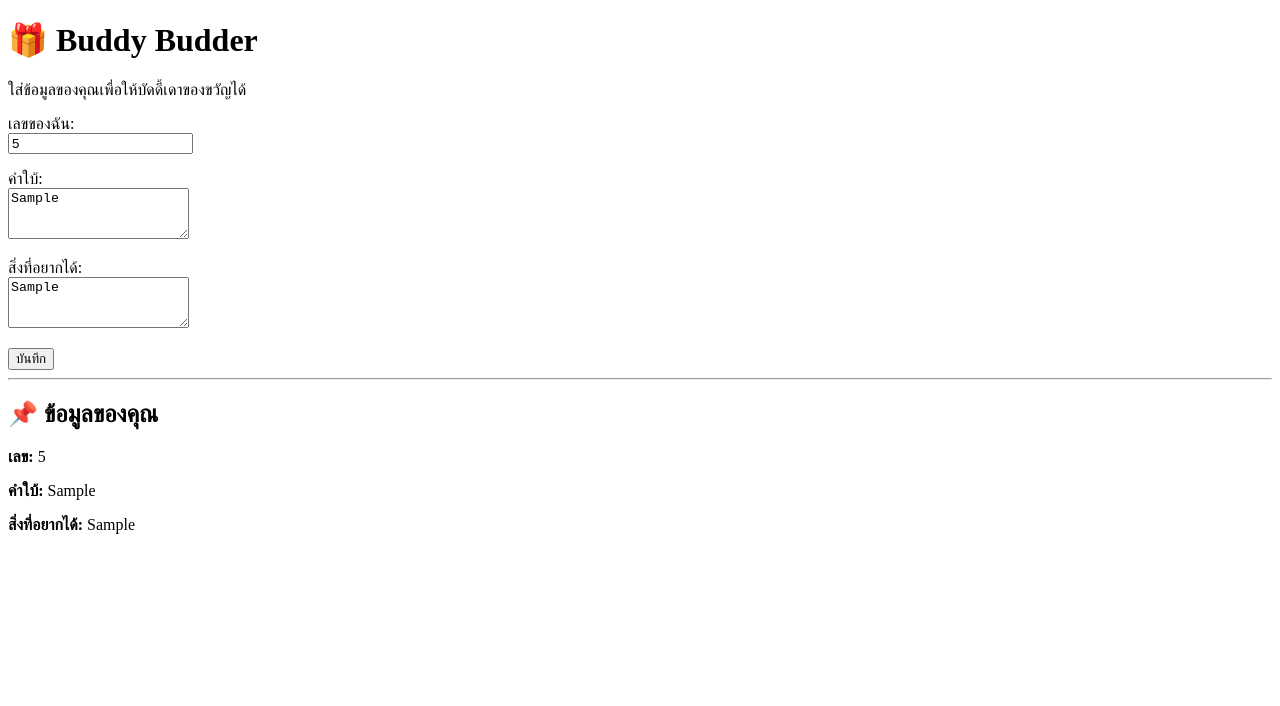
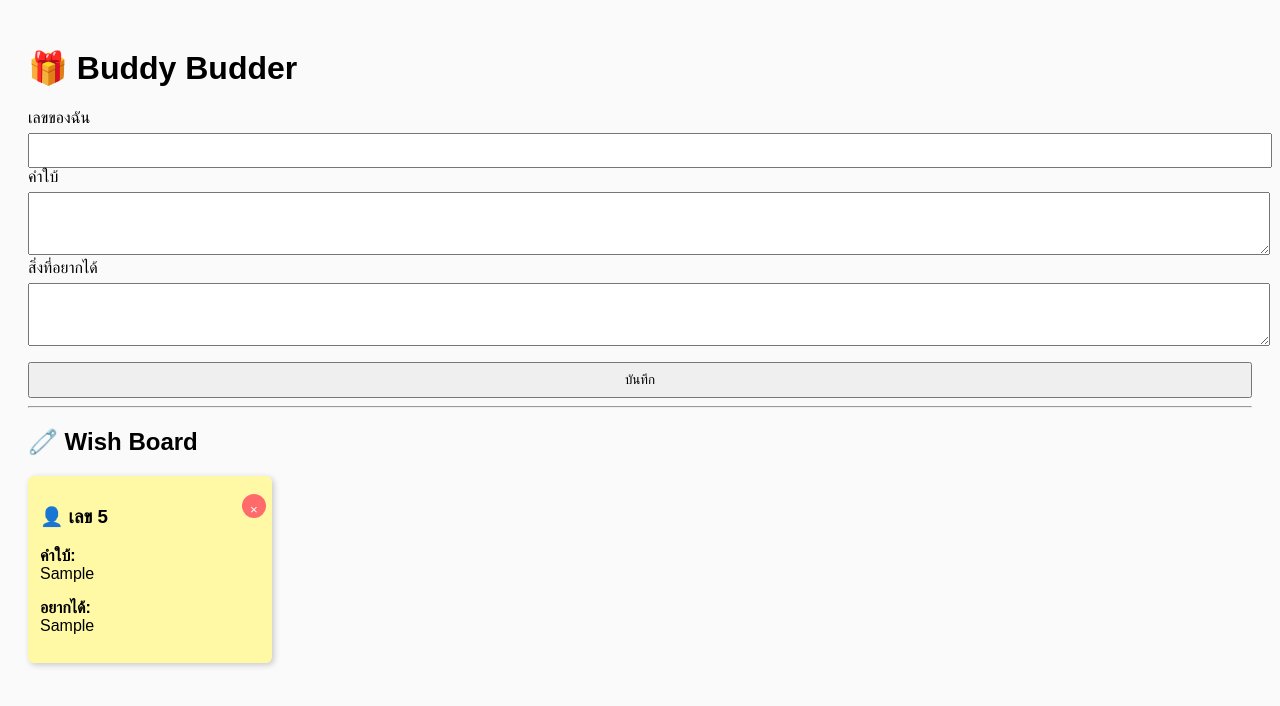
Before and after one commit to bewburats/xspring-buddy-budder, a plain HTML site: page index.html in a window 1280 px wide. Both pictures are taken after typing "5", "Sample", "Sample" into the empty fields and a click on the button "บันทึก". Drawn offline with Linux system fonts and the light colour scheme.

Commit message:
[Edit] UI and Add delete button

```diff
--- a/index.html
+++ b/index.html
@@ -2,49 +2,118 @@
 <html lang="th">
 <head>
   <meta charset="UTF-8">
-  <title>Buddy Budder Wish Form</title>
+  <title>Buddy Budder Wish Board</title>
+
+  <style>
+    body {
+      font-family: sans-serif;
+      background: #fafafa;
+      padding: 20px;
+    }
+
+    input, textarea, button {
+      width: 100%;
+      padding: 8px;
+      margin-top: 6px;
+    }
+
+    button {
+      margin-top: 12px;
+      cursor: pointer;
+    }
+
+    .board {
+      display: flex;
+      flex-wrap: wrap;
+      gap: 16px;
+    }
+
+    .postit {
+      background: #fff9a6;
+      width: 220px;
+      padding: 12px;
+      box-shadow: 2px 2px 6px rgba(0,0,0,0.2);
+      border-radius: 6px;
+      position: relative;
+    }
+
+    .delete-btn {
+      position: absolute;
+      top: 6px;
+      right: 6px;
+      background: #ff6b6b;
+      color: white;
+      border: none;
+      border-radius: 50%;
+      width: 24px;
+      height: 24px;
+      cursor: pointer;
+    }
+  </style>
 </head>
+
 <body>
 
   <h1>🎁 Buddy Budder</h1>
-  <p>ใส่ข้อมูลของคุณเพื่อให้บัดดี้เดาของขวัญได้</p>
 
-  <form onsubmit="showResult(); return false;">
-    <p>
-      <label>เลขของฉัน:</label><br>
-      <input type="number" id="number" required>
-    </p>
+  <form onsubmit="addPostIt(); return false;">
+    <label>เลขของฉัน</label>
+    <input type="number" id="number" required>
 
-    <p>
-      <label>คำใบ้:</label><br>
-      <textarea id="hint" rows="3" required></textarea>
-    </p>
+    <label>คำใบ้</label>
+    <textarea id="hint" rows="3" required></textarea>
 
-    <p>
-      <label>สิ่งที่อยากได้:</label><br>
-      <textarea id="wish" rows="3" required></textarea>
-    </p>
+    <label>สิ่งที่อยากได้</label>
+    <textarea id="wish" rows="3" required></textarea>
 
     <button type="submit">บันทึก</button>
   </form>
 
   <hr>
 
-  <h2>📌 ข้อมูลของคุณ</h2>
-  <p><strong>เลข:</strong> <span id="resultNumber">-</span></p>
-  <p><strong>คำใบ้:</strong> <span id="resultHint">-</span></p>
-  <p><strong>สิ่งที่อยากได้:</strong> <span id="resultWish">-</span></p>
+  <h2>🧷 Wish Board</h2>
+  <div class="board" id="board"></div>
 
   <script>
-    function showResult() {
-      document.getElementById("resultNumber").innerText =
-        document.getElementById("number").value;
+    // สร้าง ID ประจำเครื่อง (ครั้งเดียว)
+    let myId = localStorage.getItem("buddy_id");
+    if (!myId) {
+      myId = Date.now().toString() + Math.random().toString(36);
+      localStorage.setItem("buddy_id", myId);
+    }
 
-      document.getElementById("resultHint").innerText =
-        document.getElementById("hint").value;
+    function addPostIt() {
+      const number = document.getElementById("number").value;
+      const hint = document.getElementById("hint").value;
+      const wish = document.getElementById("wish").value;
 
-      document.getElementById("resultWish").innerText =
-        document.getElementById("wish").value;
+      const postit = document.createElement("div");
+      postit.className = "postit";
+      postit.dataset.owner = myId;
+
+      postit.innerHTML = `
+        <button class="delete-btn" onclick="deletePostIt(this)">×</button>
+        <h3>👤 เลข ${number}</h3>
+        <p><strong>คำใบ้:</strong><br>${hint}</p>
+        <p><strong>อยากได้:</strong><br>${wish}</p>
+      `;
+
+      document.getElementById("board").appendChild(postit);
+
+      // ล้างฟอร์ม
+      document.getElementById("number").value = "";
+      document.getElementById("hint").value = "";
+      document.getElementById("wish").value = "";
+    }
+
+    function deletePostIt(btn) {
+      const postit = btn.parentElement;
+
+      if (postit.dataset.owner === myId) {
+        postit.remove();
+      } else {
+        alert("คุณลบโพสต์ของคนอื่นไม่ได้");
+      }
     }
   </script>
 
```
